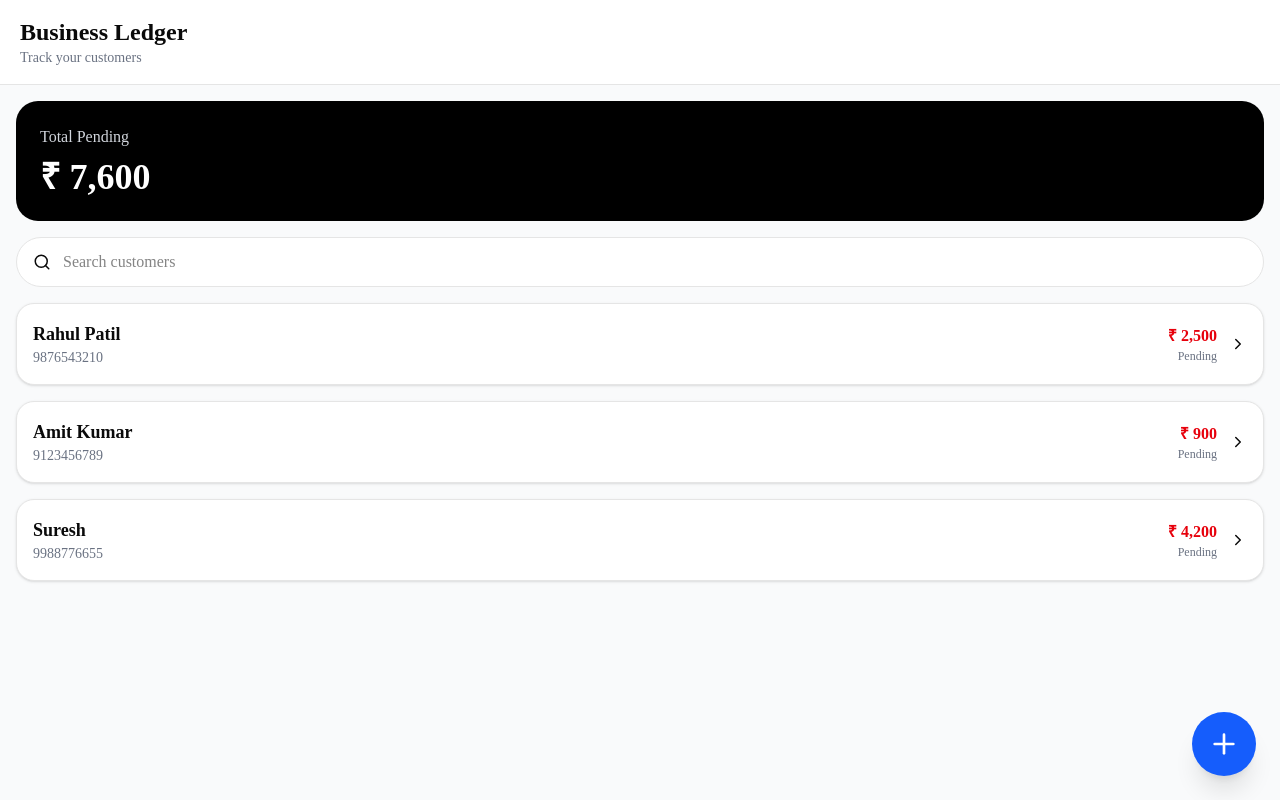
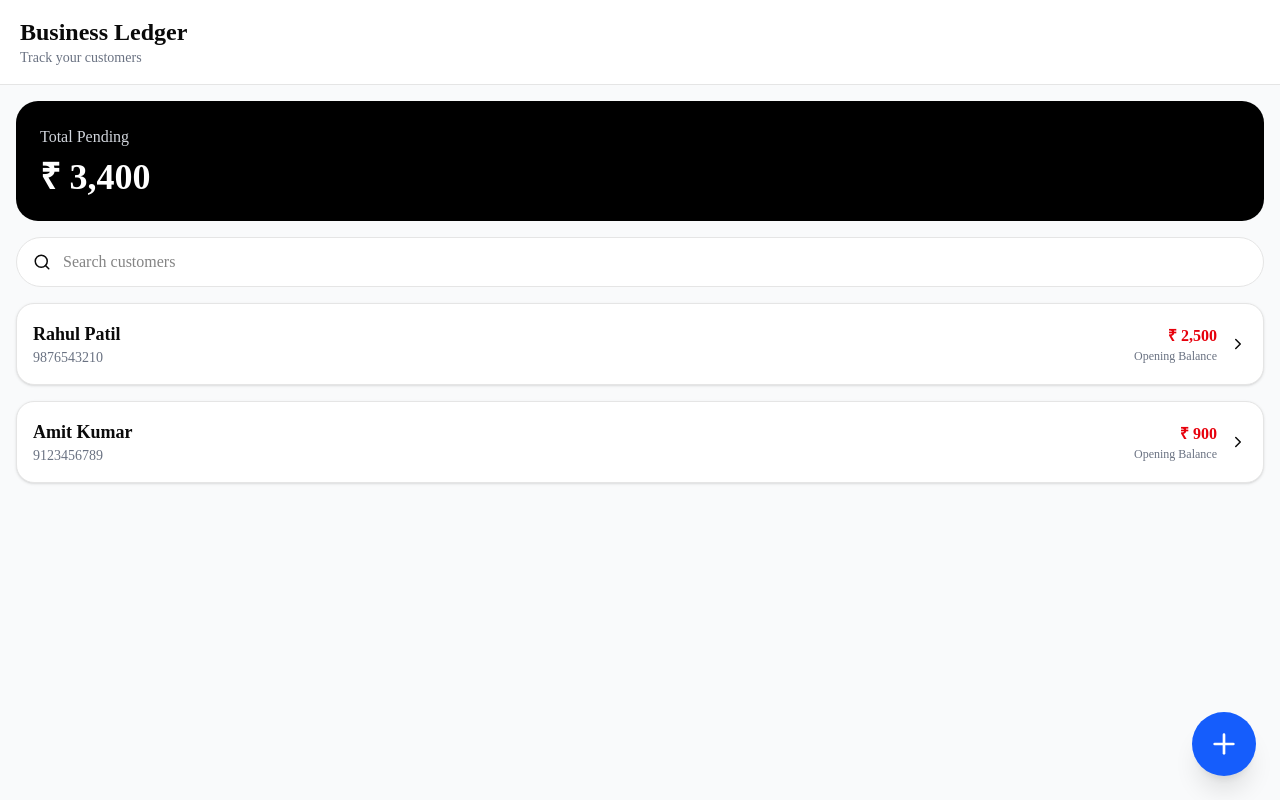
Before and after one commit to ShraddhanandKhot/Business-ledger, a Next.js app: page / in a window 1280 px wide. Built offline with nearby package versions, Linux system fonts and the light colour scheme.

Commit message:
Added Csutomer sotre and types

```diff
--- a/app/customers/new/page.tsx
+++ b/app/customers/new/page.tsx
@@ -0,0 +1,80 @@
+"use client";
+
+import { useState } from "react";
+import { useRouter } from "next/navigation";
+import { useCustomerStore } from "@/store/customerStore";
+
+export default function AddCustomerPage() {
+  const router = useRouter();
+
+  const addCustomer = useCustomerStore((state) => state.addCustomer);
+
+  const [name, setName] = useState("");
+  const [phone, setPhone] = useState("");
+  const [address, setAddress] = useState("");
+  const [openingBalance, setOpeningBalance] = useState("");
+
+  const saveCustomer = () => {
+    if (!name.trim()) return;
+
+    addCustomer({
+      id: crypto.randomUUID(),
+      name,
+      phone,
+      address,
+      openingBalance: Number(openingBalance || 0),
+    });
+
+    router.push("/");
+  };
+
+  return (
+    <main className="min-h-screen bg-gray-50 p-5">
+
+      <h1 className="text-2xl font-bold mb-6">
+        Add Customer
+      </h1>
+
+      <div className="space-y-4">
+
+        <input
+          placeholder="Customer Name"
+          className="w-full rounded-xl border p-4"
+          value={name}
+          onChange={(e) => setName(e.target.value)}
+        />
+
+        <input
+          placeholder="Phone"
+          className="w-full rounded-xl border p-4"
+          value={phone}
+          onChange={(e) => setPhone(e.target.value)}
+        />
+
+        <input
+          placeholder="Address"
+          className="w-full rounded-xl border p-4"
+          value={address}
+          onChange={(e) => setAddress(e.target.value)}
+        />
+
+        <input
+          type="number"
+          placeholder="Opening Balance"
+          className="w-full rounded-xl border p-4"
+          value={openingBalance}
+          onChange={(e) => setOpeningBalance(e.target.value)}
+        />
+
+        <button
+          onClick={saveCustomer}
+          className="w-full rounded-xl bg-blue-600 py-4 text-white font-semibold"
+        >
+          Save Customer
+        </button>
+
+      </div>
+
+    </main>
+  );
+}
--- a/app/page.tsx
+++ b/app/page.tsx
@@ -1,33 +1,17 @@
+"use client";
+
 import Header from "@/components/Header";
 import TotalPendingCard from "@/components/TotalPendingCard";
 import SearchBar from "@/components/SearchBar";
 import CustomerCard from "@/components/CustomerCard";
 import FloatingButton from "@/components/FloatingButton";
-
-const customers = [
-  {
-    id: 1,
-    name: "Rahul Patil",
-    phone: "9876543210",
-    pending: 2500,
-  },
-  {
-    id: 2,
-    name: "Amit Kumar",
-    phone: "9123456789",
-    pending: 900,
-  },
-  {
-    id: 3,
-    name: "Suresh",
-    phone: "9988776655",
-    pending: 4200,
-  },
-];
+import { useCustomerStore } from "@/store/customerStore";
 
 export default function Home() {
+  const customers = useCustomerStore((state) => state.customers);
+
   const totalPending = customers.reduce(
-    (sum, customer) => sum + customer.pending,
+    (sum, customer) => sum + customer.openingBalance,
     0
   );
 
--- a/components/CustomerCard.tsx
+++ b/components/CustomerCard.tsx
@@ -1,12 +1,11 @@
 import { ChevronRight } from "lucide-react";
 
 type Customer = {
-  id: number;
+  id: string;
   name: string;
   phone: string;
-  pending: number;
+  openingBalance: number;
 };
-
 export default function CustomerCard({
   customer,
 }: {
@@ -29,11 +28,11 @@ export default function CustomerCard({
         <div className="flex items-center gap-3">
           <div className="text-right">
             <p className="text-red-600 font-bold">
-              ₹ {customer.pending.toLocaleString("en-IN")}
+              ₹ {customer.openingBalance.toLocaleString("en-IN")}
             </p>
 
             <p className="text-xs text-gray-500">
-              Pending
+              Opening Balance
             </p>
           </div>
 
--- /dev/null
+++ b/store/customerStore.ts
@@ -0,0 +1,29 @@
+import { create } from "zustand";
+import { Customer } from "@/types/customer";
+
+interface CustomerStore {
+  customers: Customer[];
+  addCustomer: (customer: Customer) => void;
+}
+
+export const useCustomerStore = create<CustomerStore>((set) => ({
+  customers: [
+    {
+      id: "1",
+      name: "Rahul Patil",
+      phone: "9876543210",
+      openingBalance: 2500,
+    },
+    {
+      id: "2",
+      name: "Amit Kumar",
+      phone: "9123456789",
+      openingBalance: 900,
+    },
+  ],
+
+  addCustomer: (customer) =>
+    set((state) => ({
+      customers: [...state.customers, customer],
+    })),
+}));
--- /dev/null
+++ b/types/customer.ts
@@ -0,0 +1,7 @@
+export interface Customer {
+  id: string;
+  name: string;
+  phone: string;
+  address?: string;
+  openingBalance: number;
+}
```
